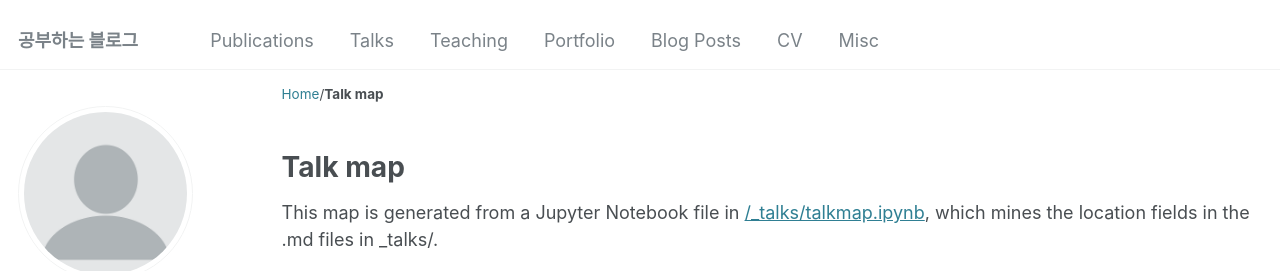
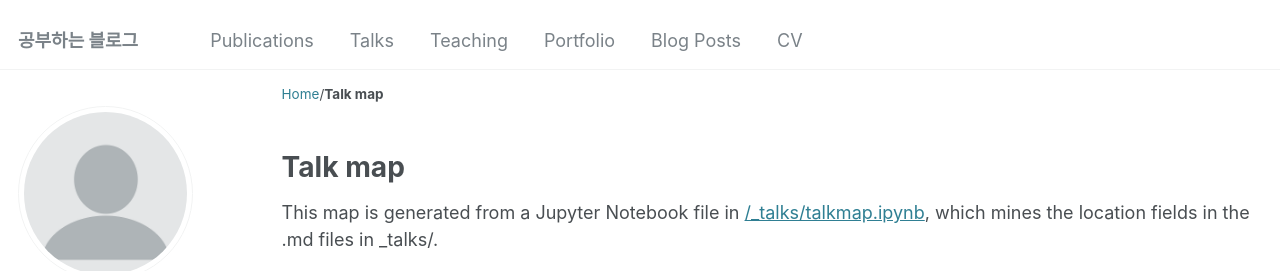
Before and after one commit to Gyvichi/Gyvichi.github.io, a Jekyll site: the page built from _pages/talkmap.html, in a window 1280 px wide. Shown: the top 271 px of the page. Built offline with Jekyll 4.4.1, drawn with Linux system fonts in a browser that asks for light colours; nearby versions of some CDN libraries.

Commit message:
Update navigation.yml

```diff
--- a/_data/navigation.yml
+++ b/_data/navigation.yml
@@ -22,6 +22,3 @@ main:
 
   - title: "CV"
     url: /cv/
-
-  - title: "Misc"
-    url: /markdown/
```
